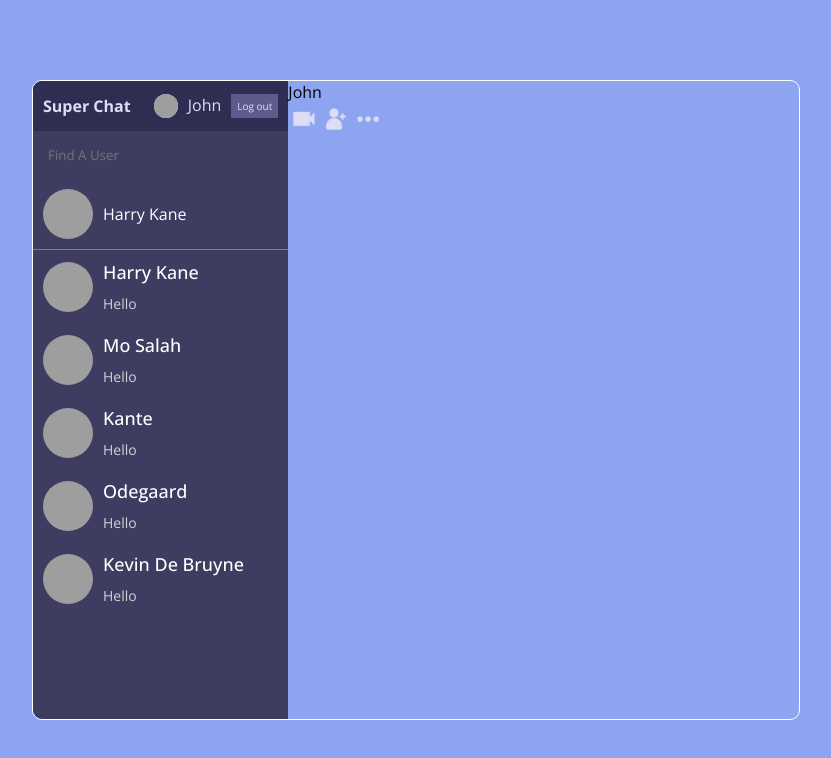
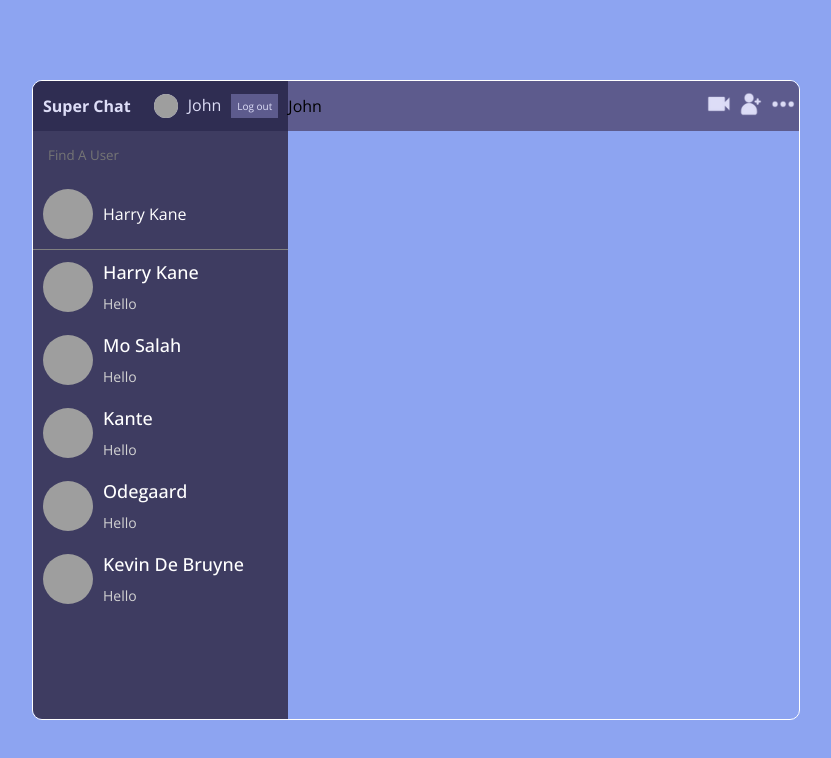
Before and after one commit to KingAJ19/Chat-App, a React (Create React App) app: page / in a window 1280 px wide. Shown: the top 758 px of the page, without its empty margins (224-1055 px from the left). Built offline with nearby package versions, Linux system fonts and the light colour scheme; grey boxes are pictures that could not be loaded.

Commit message:
nice changes

```diff
--- a/src/style.css
+++ b/src/style.css
@@ -179,6 +179,14 @@ img {
   object-fit: cover;
 }
 
+.chatInfo {
+  height: 50px;
+  background-color: #5d5b8d;
+  display: flex;
+  align-items: center;
+  justify-content: space-between;
+}
+
 .sidebar {
   flex: 1;
   background-color: #3e3c61;
```
